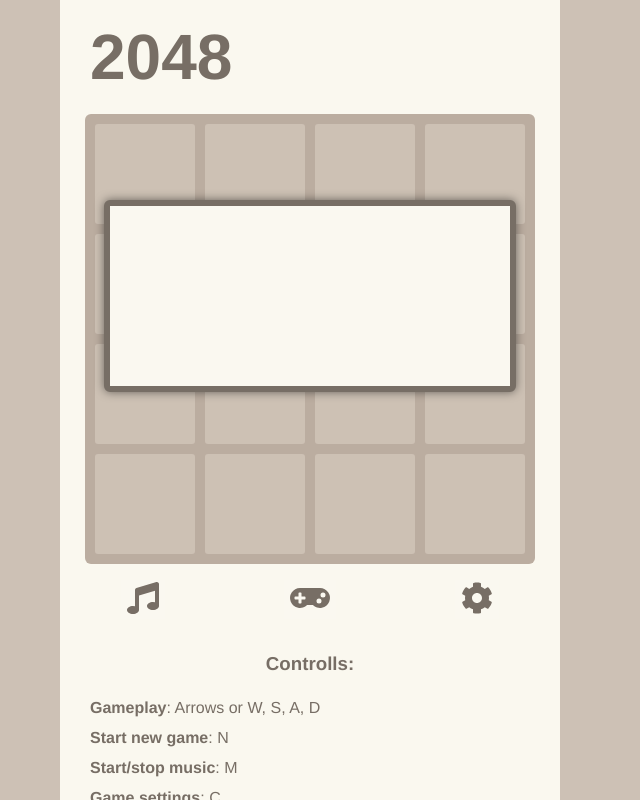
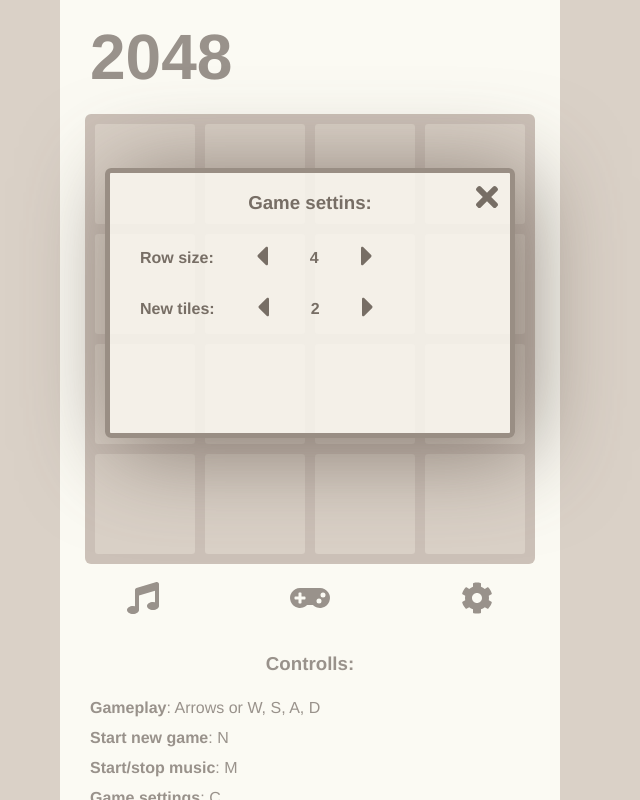
Before and after one commit to GYegor/react-game, a React (Create React App) app: page / in a window 1280 px wide. Both pictures are taken after a click on the button 806 px from the left and 599 px from the top of the page. Shown: the top 800 px of the page, without its empty margins (330-970 px from the left). Built offline with nearby package versions, Linux system fonts and the light colour scheme; no server answers.

Commit message:
WIP: add game settings

```diff
--- a/src/App.model.ts
+++ b/src/App.model.ts
@@ -1,18 +1,53 @@
 import { IconName } from "@fortawesome/fontawesome-svg-core";
 
-export type GameSize = 2 | 4 | 5 | 6 | 10;
+// export type RowSize = 2 | 4 | 5 | 6 | 10;
+export type RowSize = number;
 
 export interface GameProps {
-  size: GameSize
+  size: RowSize
 }
+
+export interface GameConfig {
+  size: RowSize;
+  newTilesQuantity: number
+  tileWidth: number;
+  tileGap: number;
+  colorTheme?: string;
+  soundVolume?: number;
+  soundOn?: number;
+ }
+
 export interface ControlsProps {
   startNewGame: () => void;
   openSettings: () => void;
   toggleMusic: () => void;
   musicConfig: MusicConfig;
 }
+
 export interface SettingsProps {
+  gameConfig: GameConfig;
   openModal: boolean;
+  passToParentGameConfig: (value: GameConfig) => void;
+  closeSettings: () => void;
+}
+
+export interface SettingRecordProps {
+  gameConfig: GameConfig;
+  settingRecordType: SettingRecordType;
+  value?: number;
+  stringValue?:string;
+  getNewValue: (value: number) => void;
+}
+
+export enum SettingRecordType {
+  RowSize = 'Row size',
+  NewTiles  = 'New tiles',
+  // Language  = 'Language',
+  ColorTheme  = 'Color theme',
+  MusicVolume  = 'Music volume',
+  MusicOn  = 'Music play/stop',
+  SoundVolime  = 'Sounds volume',
+  SoundOn  = 'Mute sounds'
 }
 
 export interface MusicConfig {
@@ -24,6 +59,7 @@ export interface MusicConfig {
 export interface TileProps {
   tile: TileConfig;
   enterLeaveStyles: any;
+  gridConfig: GameConfig;
 }
 
 export interface TileConfig {
@@ -40,6 +76,7 @@ export type TileValue = 2 | 4 | 8 | 16 | 32 | 64 | 128 | 256 | 512 | 1024 | 2048
 
 export interface TileListProps {
     tileList: TileConfig[];
+    gridConfig: GameConfig;
 }
 
 export type CollapseDirection = 'right' | 'left' | 'up' | 'down';
@@ -54,15 +91,10 @@ export enum Keys {
   KeyLeft = 'KeyA',
   KeyRight = 'KeyD',
   NewGame = 'KeyN',
+  Settings = 'KeyC',
   EscapeSettings = 'Escape',
 }
 
-export const defaultSize: GameSize = 4;
-
-export const defaultTilesToAddQuantity = 2;
+export const quantity = 2;
 
 export const boardWidth = 450
-
-export const tileWidth = 10*boardWidth/(11*defaultSize + 1) ;
-
-export const tileGap = tileWidth/10;
--- a/src/App.scss
+++ b/src/App.scss
@@ -52,6 +52,7 @@
 }
 
 .Tile {
+  box-sizing: border-box;
   position: absolute;
   z-index: 3;
   display: flex;
@@ -117,7 +118,7 @@
 }
 
 .Button {
-  background-color: rgb(250, 248, 240);
+  background: none;
   color:none;
   border: none;
   outline:none;
@@ -129,8 +130,17 @@
   cursor: pointer;
   color: #776e65;
   &:active {
-    transition: 50ms;
     transform: scale(0.9);
+  }
+  &__settingRecord {
+    margin: 6px;
+    // font-size: 1rem;
+  }
+  &__closeBtn {
+    position: absolute;
+    top: 0;
+    right: 0;
+    margin: 6px;
   }
 }
 
@@ -144,21 +154,71 @@
     text-align: start;
   }
 }
-
-.Settings {
+// #region MODAL DIALOG
+.ModalDlg {
   position: fixed;
   z-index: 50;
-  top: 25%;
-  left: calc(50% - 206px);
-  display: none;
-  height: 180px;
+  top: 21%;
+  left: calc(50% - 205px);
+  height: 260px;
   width: 400px;
-  border: 6px solid #776e65;
+  border: 5px solid #998e84;
   border-radius: 6px;
-  background-color: rgb(250, 248, 240);
-  box-shadow: 0 0 10px rgba(0,0,0,0.5);
+  background-color: rgba(250, 248, 240, .8);
+  box-shadow: 13px 11px 92px 3px rgba(92, 78, 69, 0.65);
+  visibility: hidden;
+  &.OpenModal {
+    display: flex;
+    visibility: visible;
+    animation: modal-appear 220ms ease;
+  }
+  .SettingsContentWrapper {
+    height: 100%;
+    width: 100%;
+    position: relative;
+    display: flex;
+    flex-direction: column;
+  }
 }
 
-.OpenModal {
+
+.BackDrop {
+  display: none;
+  position: fixed;
+  z-index: 45;
+  top: 0;
+  left: 0;
+  background-color: rgba(255, 255, 255, 0.247);
+  height: 100vh;
+  width: 100vw;
+  &.SetBackDrop {
+    display: block;
+    animation: backdrop-appear 220ms ease;
+  }
+}
+
+
+@keyframes modal-appear {
+  0% {
+    transform: scale(0.5); }
+
+  50% {
+    transform: scale(1.05); }
+
+  100% {
+    transform: scale(1); }
+}
+
+@keyframes backdrop-appear {
+  0% {
+    opacity: 0; }
+  100% {
+    opacity: 1; }
+}
+// #endregion MODAL DIALOG
+
+.SettingRecordWrapper {
   display: flex;
+  align-items: center;
+
 }
--- a/src/App.service.ts
+++ b/src/App.service.ts
@@ -1,8 +1,8 @@
 import { v4 as uuidv4 } from 'uuid';
-import { TileConfig, GameSize, CollapseDirection } from './App.model';
+import { TileConfig, RowSize, CollapseDirection } from './App.model';
 
 
-export const getCellMatrix = (length: GameSize) => {
+export const getCellMatrix = (length: RowSize) => {
   return Array.from({ length }).reduce<TileConfig[]>((acc, _val, i) => {
   acc.push(...Array.from({ length }, (_el, j) => ({
     row: i + 1,
@@ -47,7 +47,7 @@ const reduceTileLine = (line: TileConfig[]) => (
   }, [] as TileConfig[])
 );
 
-const getCollapsedTileLine = (line: TileConfig[], collapseDirection: CollapseDirection, size: GameSize) => {
+const getCollapsedTileLine = (line: TileConfig[], collapseDirection: CollapseDirection, size: RowSize) => {
   switch (collapseDirection) {
     case 'right': {
       line.sort((a, b) => b.col - a.col) // sort from more to less
@@ -96,11 +96,11 @@ const getCollapsedTileLine = (line: TileConfig[], collapseDirection: CollapseDir
   }
 };
 
-const getTileRowsToCollapse = (tileList: TileConfig[], length: GameSize): TileConfig[][] =>  (
+const getTileRowsToCollapse = (tileList: TileConfig[], length: RowSize): TileConfig[][] =>  (
   Array.from( { length } ).map((_el, i) => tileList.filter(tile => tile.row === i + 1))
 );
 
-const getTileColsToCollapse = (tileList: TileConfig[], length: GameSize): TileConfig[][] => (
+const getTileColsToCollapse = (tileList: TileConfig[], length: RowSize): TileConfig[][] => (
   Array.from( { length } ).map((_el, i) => tileList.filter(tile => tile.col === i + 1))
 );
 
@@ -108,7 +108,7 @@ const getTileColsToCollapse = (tileList: TileConfig[], length: GameSize): TileCo
 export const getCollapsedTileList = (
   tileList: TileConfig[],
   direction: CollapseDirection,
-  size: GameSize,
+  size: RowSize,
 ) => {
   const clearedTileList = tileList.filter(tile => !tile.shouldDelete )
   clearedTileList.forEach(tile => { delete tile.appeared; delete tile.merged; });
--- a/src/App.tsx
+++ b/src/App.tsx
@@ -1,5 +1,4 @@
 import React from 'react';
-import { defaultSize } from './App.model';
 import './App.scss';
 import Game from './components/Game';
 
@@ -7,7 +6,7 @@ import Game from './components/Game';
 function App() {
   return (
     <div className="App">
-      <Game size={defaultSize}/>
+      <Game/>
     </div>
   );
 }
--- a/src/components/Controls.tsx
+++ b/src/components/Controls.tsx
@@ -8,9 +8,6 @@ import { ControlsProps } from '../App.model';
 const Controls: React.FC<ControlsProps> = ({ startNewGame, toggleMusic, musicConfig, openSettings  }) => {
 
   // const soundUrl = '/sounds/909-drums.mp3';
-
-
-
   return (
     <div className="Controls">
       <div className="ButtonWrapper">
--- a/src/components/Game.tsx
+++ b/src/components/Game.tsx
@@ -5,15 +5,15 @@ import backgroundMusic from '../assets/bensound-dreams.mp3'
 import swishSound from  '../assets/throw.mp3'
 import { getCellMatrix, addRandomTiles as addRandomTiles, getCollapsedTileList } from '../App.service';
 import {
-  defaultTilesToAddQuantity as quantity,
-  boardWidth,
   CollapseDirection,
   GameProps,
   Keys,
   TileConfig,
-  tileGap,
-  tileWidth,
   MusicConfig,
+  RowSize,
+  GameConfig,
+  quantity,
+  boardWidth,
 } from '../App.model';
 import '../App.scss';
 import TileList from './TileList';
@@ -22,7 +22,7 @@ import Controls from './Controls';
 import Settings from './Settings';
 
 
-const Game: React.FC<PropsWithChildren<GameProps>> = ({ size }) => {
+const Game: React.FC = () => {
 
   const playMusicConfig: MusicConfig = {
     musicOn: false,
@@ -36,25 +36,35 @@ const Game: React.FC<PropsWithChildren<GameProps>> = ({ size }) => {
     title: 'Play music (M)'
   }
 
+  const defaultGameConfig: GameConfig = {
+    size: 4,
+    tileWidth: 100,
+    tileGap: 10,
+    newTilesQuantity: 2,
+  }
+
   const [ tileList, setTileList ] = useState([] as TileConfig[]);   // set tileList !!!
-  const [ play, { stop, sound, pause } ] = useSound(backgroundMusic);
   const [ musicConfig, setMusicConfig ] = useState(playMusicConfig)
-  const [ openModal, setOpenModal ] = useState(false)
+  const [ modalOpened, setModalOpened ] = useState(false)
+  const [ play, { stop, sound } ] = useSound(backgroundMusic);
+  const [ swish ] = useSound(swishSound);
+  const [ gameConfig, setGameConfig ] = useState(defaultGameConfig);
 
-  const cellMatrix = getCellMatrix(size)
 
-  const gamedGrid = Array.from({length: size}, ((_el, i)=> {
-    return (
-      <div key={`cell-row-${i+1}`} className='Row' style={{ height: tileWidth, marginBottom: tileGap }}>
-        {Array.from({ length: size }, ((_el, j) => (
-          <div key={`cell-col-${j+1}`} className='Cell' style={{ height: tileWidth, width: tileWidth, marginRight: tileGap }}></div>
-        )))}
-      </div>
-    );
-  }))
+  const cellMatrix = getCellMatrix(gameConfig.size)
 
-  const [ swish ] = useSound(swishSound);
 
+  const setGameGrid = (gridConfig: GameConfig) => (
+    Array.from({length: gridConfig.size}, ((_el, i)=> {
+      return (
+        <div key={`cell-row-${i+1}`} className='Row' style={{ height: gridConfig.tileWidth, marginBottom: gridConfig.tileGap }}>
+          {Array.from({ length: gridConfig.size }, ((_el, j) => (
+            <div key={`cell-col-${j+1}`} className='Cell' style={{ height: gridConfig.tileWidth, width: gridConfig.tileWidth, marginRight: gridConfig.tileGap }}></div>
+          )))}
+        </div>
+      );
+    }))
+  )
 
   // срабатывает полсе каждого рендера, при условии что изменились зависимости ( ..., [ ...] )
   useEffect(() => {
@@ -75,13 +85,17 @@ const Game: React.FC<PropsWithChildren<GameProps>> = ({ size }) => {
         sound = swish;
         direction = 'left';
       } else if  (code === Keys.EscapeSettings) {
-        setOpenModal(false)
+        setModalOpened(false)
+      } if  (code === Keys.NewGame) {
+        startNewGame()
+      } if  (code === Keys.Settings) {
+        toggleModal(true)
       }
 
       if (direction) {
         sound()
-        const collapsedList = getCollapsedTileList(tileList, direction, size);
-        // setTileList(collapsedList)
+          const collapsedList = getCollapsedTileList(tileList, direction, gameConfig.size);
+          // setTileList(collapsedList)
           const expandedList = addRandomTiles(cellMatrix, collapsedList, quantity);
           setTileList(expandedList)
 
@@ -95,76 +109,95 @@ const Game: React.FC<PropsWithChildren<GameProps>> = ({ size }) => {
     return () => {
       window.removeEventListener('keydown', handleKeyPress);
     }
-  }, [tileList])
+  }, [tileList, play])
 
-  const gameWrapperStyle = {
+  const setGameWrapperStyle = () => ({
     height: boardWidth,
     width: boardWidth,
-    padding: tileGap
-  }
+    padding: gameConfig.tileGap
+  })
+
+  const startNewGame = () => {
+    let id: any
+    stop(id);
+    setMusicConfig(stopMusicConfig)
+
+    const collapsedList = getCollapsedTileList([], 'up', gameConfig.size);
+    // setTileList(collapsedList)
+    const expandedList = addRandomTiles(cellMatrix, collapsedList, quantity);
+    setTileList(expandedList)
 
 
-  const startNewGame = () => {
-    stop();
-    setMusicConfig(stopMusicConfig)
-    setTileList(addRandomTiles(cellMatrix, [], quantity))
-    play()
-    sound.fade(0,0.2,2000)
+    id = play()
+    sound.loop(true);
+    sound.fade(0,0.2,2000, id)
   }
 
   const toggleMusic = (config: MusicConfig) => {
     // setMusicConfig(true)
     if (config.musicOn) {
+      sound.fade(0.2,0,2000);
       stop();
-      sound.fade(0.2,0,2000)
-      setMusicConfig(playMusicConfig)
+      setMusicConfig(playMusicConfig);
     } else {
-      play()
-      sound.fade(0,0.2,2000)
-      setMusicConfig(stopMusicConfig)
+      play();
+      sound.loop(true);
+      sound.fade(0,0.2,2000);
+      setMusicConfig(stopMusicConfig);
     }
 
     // sound.volume(0.3, bmId);
     //   sound.pause(bmId);
   }
 
-  const openSettings = () => {
-    setOpenModal(true)
+  const toggleModal = (isOpened: boolean) => {
+    setModalOpened(!isOpened)
   }
 
+  // const changeGridSize = (newSize) => {
+  //   const arr = [2,4,5,6,10]
+  //   const newIdx = arr.indexOf(size) + 1;
+  //   if (arr[newIdx]) {
+  //     setSize(arr[newIdx] as GameSize)
+  //   }
+  // }
+
   return (
-    <div className='GameWrapper'>
-      <div className='BoardWrapper' style={gameWrapperStyle}>
-        <div className='GridWrapper'>{gamedGrid}</div>
-        <TileList tileList={tileList} />
+    <div className="GameWrapper">
+      <div className="BoardWrapper" style={setGameWrapperStyle()}>
+        <div className="GridWrapper">{setGameGrid(gameConfig)}</div>
+        <TileList tileList={tileList} gridConfig={gameConfig} />
       </div>
       <Controls
         startNewGame={startNewGame}
         toggleMusic={() => toggleMusic(musicConfig)}
         musicConfig={musicConfig}
-        openSettings={openSettings}
-        />
+        openSettings={() => toggleModal(modalOpened)}
+      />
       <div className="Description">
-        <h3>
-          Controlls:
-        </h3>
+        <h3>Controlls:</h3>
         <p>
-          <b>Gameplay</b>:  Arrows or W, S, A, D
+          <b>Gameplay</b>: Arrows or W, S, A, D
         </p>
         <p>
-          <b>Start new game</b>:  N
+          <b>Start new game</b>: N
         </p>
         <p>
-          <b>Start/stop music</b>:  M
+          <b>Start/stop music</b>: M
         </p>
         <p>
-          <b>Game settings</b>:  C
+          <b>Game settings</b>: C
         </p>
         <p>
-          <b>Escape game settings</b>:  Esc
+          <b>Escape game settings</b>: Esc / C
         </p>
       </div>
-      <Settings openModal={openModal}/>
+      <Settings
+        openModal={modalOpened}
+        passToParentGameConfig={(newConfig: GameConfig) => { setGameConfig(newConfig); }}
+        closeSettings={() => toggleModal(true)}
+        gameConfig={gameConfig}
+      />
     </div>
   );
 }
--- /dev/null
+++ b/src/components/SettingRecord.tsx
@@ -0,0 +1,43 @@
+import React from 'react';
+import { FontAwesomeIcon } from '@fortawesome/react-fontawesome';
+import click from  '../assets/click.wav'
+
+
+
+import { SettingRecordProps, SettingRecordType } from '../App.model';
+import useSound from 'use-sound';
+
+const SettingRecord: React.FC<SettingRecordProps> = ({ settingRecordType, value, getNewValue, gameConfig }) => {
+
+  const [ clickSound ] = useSound(click, { volume: 0.5 });
+
+
+  const handleValue = (increase: boolean) => {
+    clickSound();
+    if (value) {
+      switch (settingRecordType) {
+        // case SettingRecordType.ColorTheme:
+        //   return value === 'Dark' ? getNewValue('Light') : getNewValue('Dark')
+        case SettingRecordType.NewTiles:
+        case SettingRecordType.RowSize:
+          return increase ? getNewValue(value < 8 ? value += 1 : value)  : getNewValue(value > 4 ? value -= 1 : value);
+      }
+    }
+  }
+
+  return (
+    <div className="SettingRecordWrapper">
+      <p><b>{settingRecordType + ': '}</b></p>
+      <button className="Button IconWrapper IconWrapper__settingRecord" onClick={() => handleValue(false)} title='-'>
+        <FontAwesomeIcon icon={['fas', 'caret-left']}/>
+      </button>
+      <p><b>{value}</b></p>
+      <button className="Button IconWrapper IconWrapper__settingRecord" onClick={() => handleValue(true)} title='+'>
+        <FontAwesomeIcon icon={['fas', 'caret-right']}/>
+      </button>
+    </div>
+  );
+};
+
+
+export default SettingRecord
--- a/src/components/Settings.tsx
+++ b/src/components/Settings.tsx
@@ -1,20 +1,71 @@
-import React from 'react';
+import React, { useState } from 'react';
 import { FontAwesomeIcon } from '@fortawesome/react-fontawesome';
 import useSound from 'use-sound';
 import swishTiles from  '../assets/swish.mp3'
 
-import { ControlsProps, SettingsProps } from '../App.model';
+import { boardWidth, ControlsProps, GameConfig, RowSize, SettingRecordType, SettingsProps } from '../App.model';
+import SettingRecord from './SettingRecord';
 
-const Settings: React.FC<SettingsProps> = ({ openModal }) => {
+const Settings: React.FC<SettingsProps> = ({ openModal, passToParentGameConfig, gameConfig, closeSettings }) => {
 
-  // const soundUrl = '/sounds/909-drums.mp3';
+  const [ curGameConfig, setGameConfig ] = useState(gameConfig)
 
+  const setGridConfig = ( size: RowSize): Omit<GameConfig, 'newTilesQuantity'> => {
+    const gapCoeff = 1/8
+    const tileWidth = boardWidth / (size + size * gapCoeff + gapCoeff);
+    const tileGap = tileWidth*gapCoeff;
+    return ({ size, tileWidth, tileGap })
+  }
+
+  const setNewRowSize = (size: RowSize) => {
+    setGameConfig({...curGameConfig, ...setGridConfig(size)});
+    passToParentGameConfig({...curGameConfig, ...setGridConfig(size)});
+
+
+    // changeGameConfig(setGameConfig(curGameConfig));
+
+  }
+  const setNewTilesQuantitys = (size: RowSize) => {
+    setGameConfig(curGameConfig);
+
+    // changeGameConfig(setGameConfig(curGameConfig));
+  }
+
+  const setColorTheme = (size: string) => {
+    // setRowSize(size);
+    // changeGridConfig(SetGridConfig(size));
+  }
 
 
   return (
-    <div className={`Settings ${openModal && 'OpenModal'}`}>
-
-    </div>
+    <>
+      <div className={`BackDrop ${openModal && "SetBackDrop"}`}></div>
+      <div className={`ModalDlg Description ${openModal && "OpenModal"}`}>
+        <div className="SettingsContentWrapper">
+          <h3>Game settins:</h3>
+          <SettingRecord
+            gameConfig={gameConfig}
+            settingRecordType={SettingRecordType.RowSize}
+            value={curGameConfig.size}
+            getNewValue={(value) => setNewRowSize(value)}
+          />
+          <SettingRecord
+            gameConfig={gameConfig}
+            settingRecordType={SettingRecordType.NewTiles}
+            value={curGameConfig.newTilesQuantity}
+            getNewValue={(value) => setNewTilesQuantitys(value as number)}
+          />
+          {/* <SettingRecord settingRecordType={SettingRecordType.ColorTheme} value={colorTheme} getNewValue={(value) => setColorTheme(value as string)} /> */}
+          <button className="Button IconWrapper IconWrapper__closeBtn">
+            <FontAwesomeIcon
+              icon={["fas", "times"]}
+              onClick={() => closeSettings()}
+              title="Close (Esc)"
+            />
+          </button>
+        </div>
+      </div>
+    </>
   );
 };
 
--- a/src/components/Tile.tsx
+++ b/src/components/Tile.tsx
@@ -2,19 +2,19 @@ import React from "react";
 import { useSpring, animated } from 'react-spring';
 import "../App.scss";
 
-import { tileGap, TileProps, tileWidth } from "../App.model";
+import { TileProps } from "../App.model";
 import { calculateFontSize } from "../App.service";
 
-const Tile: React.FC<TileProps> = ({ tile, enterLeaveStyles }) => {
+const Tile: React.FC<TileProps> = ({ tile, enterLeaveStyles, gridConfig }) => {
 
-  const fontSize = calculateFontSize(tile, tileWidth);
+  const fontSize = calculateFontSize(tile, gridConfig.tileWidth);
 
   const styles = useSpring({
-      top: (tile.row - 1) * (tileWidth + tileGap) + tileGap,
-      left: (tile.col - 1) * (tileWidth + tileGap) + tileGap,
+      top: (tile.row - 1) * (gridConfig.tileWidth + gridConfig.tileGap) + gridConfig.tileGap,
+      left: (tile.col - 1) * (gridConfig.tileWidth + gridConfig.tileGap) + gridConfig.tileGap,
       config: { duration: 150 },
-      height: tileWidth,
-      width: tileWidth,
+      height: gridConfig.tileWidth,
+      width: gridConfig.tileWidth,
       fontSize,
   });
 
--- a/src/components/TileList.tsx
+++ b/src/components/TileList.tsx
@@ -6,7 +6,7 @@ import { TileListProps } from "../App.model";
 import Tile from "./Tile";
 
 
-const TileList: React.FC<TileListProps> = ({ tileList: items }) => (
+const TileList: React.FC<TileListProps> = ({ tileList: items, gridConfig }) => (
   <div>
     <Transition
       items={items}
@@ -17,7 +17,7 @@ const TileList: React.FC<TileListProps> = ({ tileList: items }) => (
       config={{duration: 0}}
     >
       {tile => styles => (
-        <Tile key={tile.key} tile={tile} enterLeaveStyles={styles} />
+        <Tile key={tile.key} tile={tile} enterLeaveStyles={styles} gridConfig={gridConfig}/>
       )}
     </Transition>
   </div>
--- a/src/index.scss
+++ b/src/index.scss
@@ -47,7 +47,7 @@ body {
     font-size: 2rem;
     color: #776e65;
     cursor: pointer;
-    transition: 100ms;
+    transition: 300ms;
     &:hover {
       transform: scale(1.2);
     }
```
Also changed, not shown: src/fontawesome.js (+7 -1 lines), 1 other file (tests, documents, lock files or other folders). Lines whose indentation alone changed are shown as unchanged.
